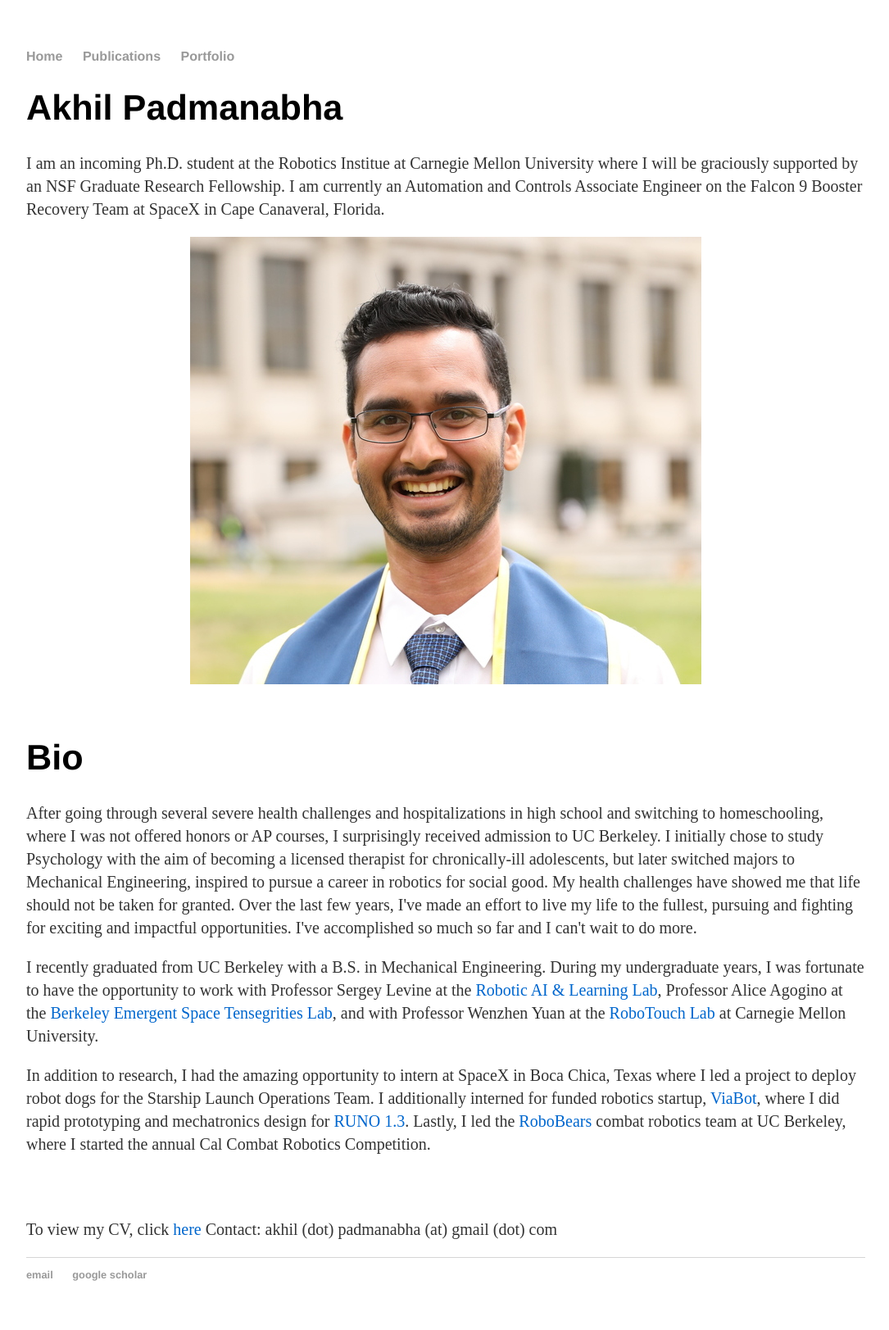
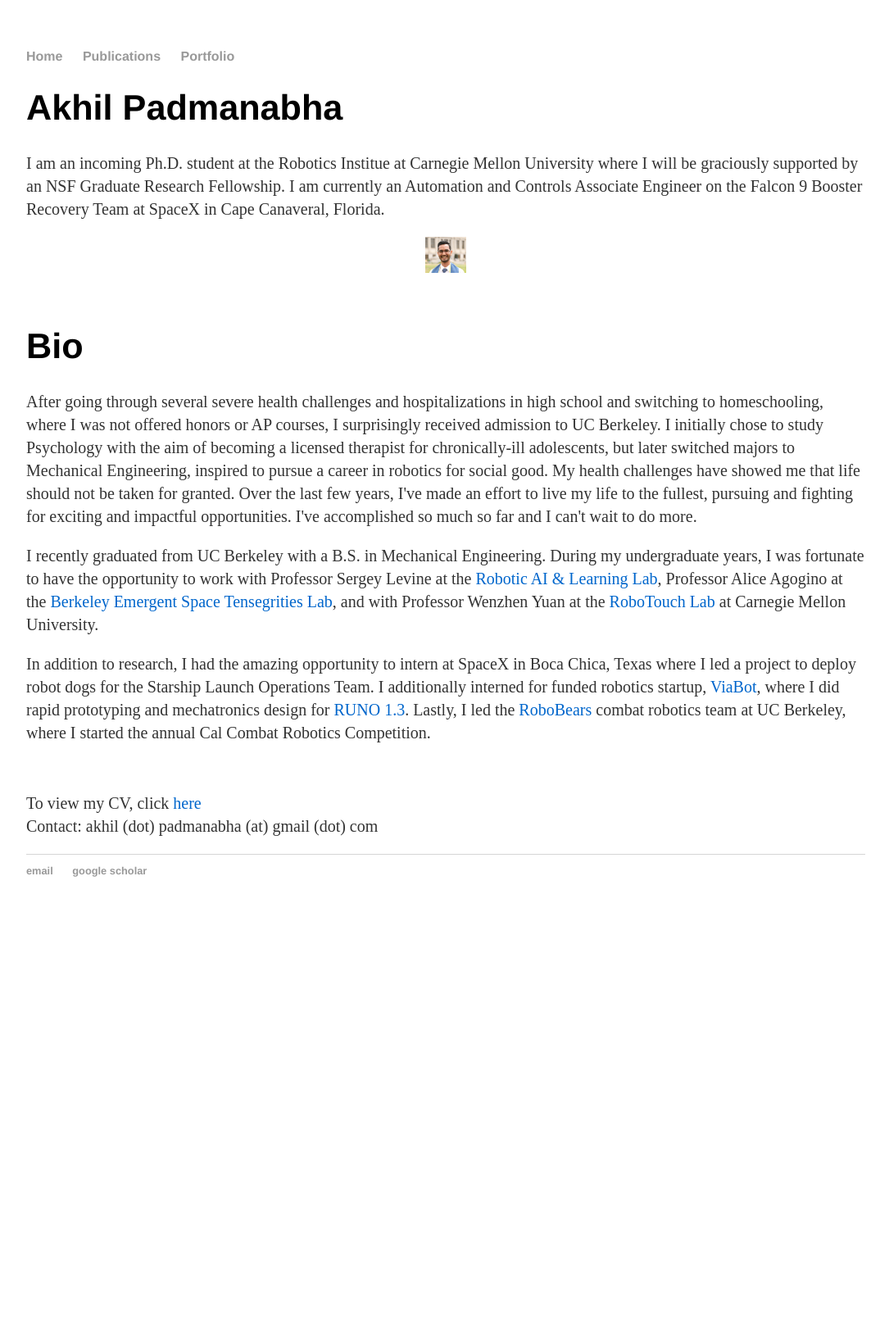
Before and after one commit to akhilpadmanabha/akhilpadmanabha.github.io, a Jekyll site: the page built from index.html, in a window 1280 px wide. Shown: the whole page at 82% size, without its empty margins (96-1181 px from the left). Built offline with Jekyll 4.4.1, drawn with Linux system fonts in a browser that asks for light colours; after the commit the page ends 1130 px from its top, so only the background shows below that.

Commit message:
more scale

```diff
--- a/index.html
+++ b/index.html
@@ -13,7 +13,7 @@ title: Akhil Padmanabha
 		</p>
 </div>
 
-<img src="images/portrait.jpeg" class="center" class="img2"/>
+<img src="images/portrait.jpeg" class="center" width = "50px" class="img2"/>
 
 <BR>
 <BR>
@@ -54,11 +54,12 @@ title: Akhil Padmanabha
 </div>
 
 <BR>
-<BR>
+
 <div class="blurb">
 	<p>
 		To view my CV, click
 		<a href="https://raw.githubusercontent.com/akhilpadmanabha/akhilpadmanabha.github.io/master/documents/cv0627.pdf" style="color:rgb(0,102,204);">here</a>
+		<BR>
 		Contact: akhil (dot) padmanabha (at) gmail (dot) com
 		<BR>
 		</p>
```
